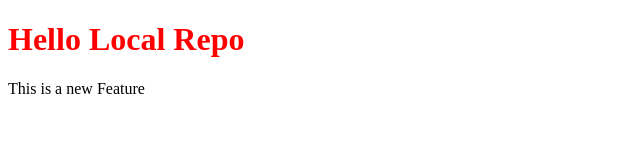
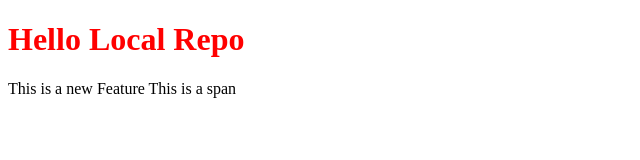
Before and after one commit to Aporva2001/Local-Repo, a plain HTML site: page index.html in a window 1280 px wide. Shown: the whole page, without its empty margins (0-640 px from the left). Drawn offline with Linux system fonts and the light colour scheme.

Commit message:
Add span

```diff
--- a/index.html
+++ b/index.html
@@ -8,6 +8,6 @@
 </head>
 <body>
     <h1>Hello Local Repo</h1>
-    <p>This is a new Feature</p>
+    <p>This is a new Feature <span>This is a span</span> </p>
 </body>
 </html>
```
